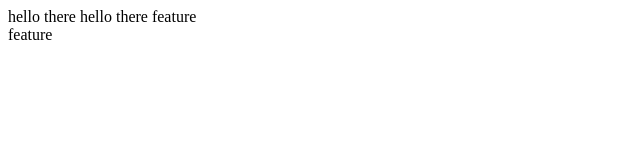
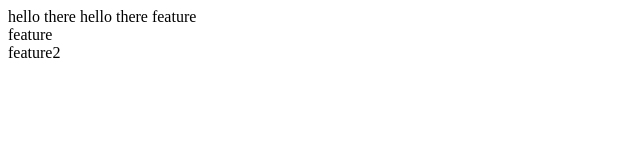
Before and after one commit to pavelpiha/test-semantic-release, an Angular app: page / in a window 1280 px wide. Shown: the top 160 px of the page, without its empty margins (0-640 px from the left). Built offline with nearby package versions, Linux system fonts and the light colour scheme.

Commit message:
feat(app): test feature

```diff
--- a/src/app/app.component.html
+++ b/src/app/app.component.html
@@ -1,2 +1,3 @@
 hello there hello there feature
 <div>feature</div>
+<div>feature2</div>
```
